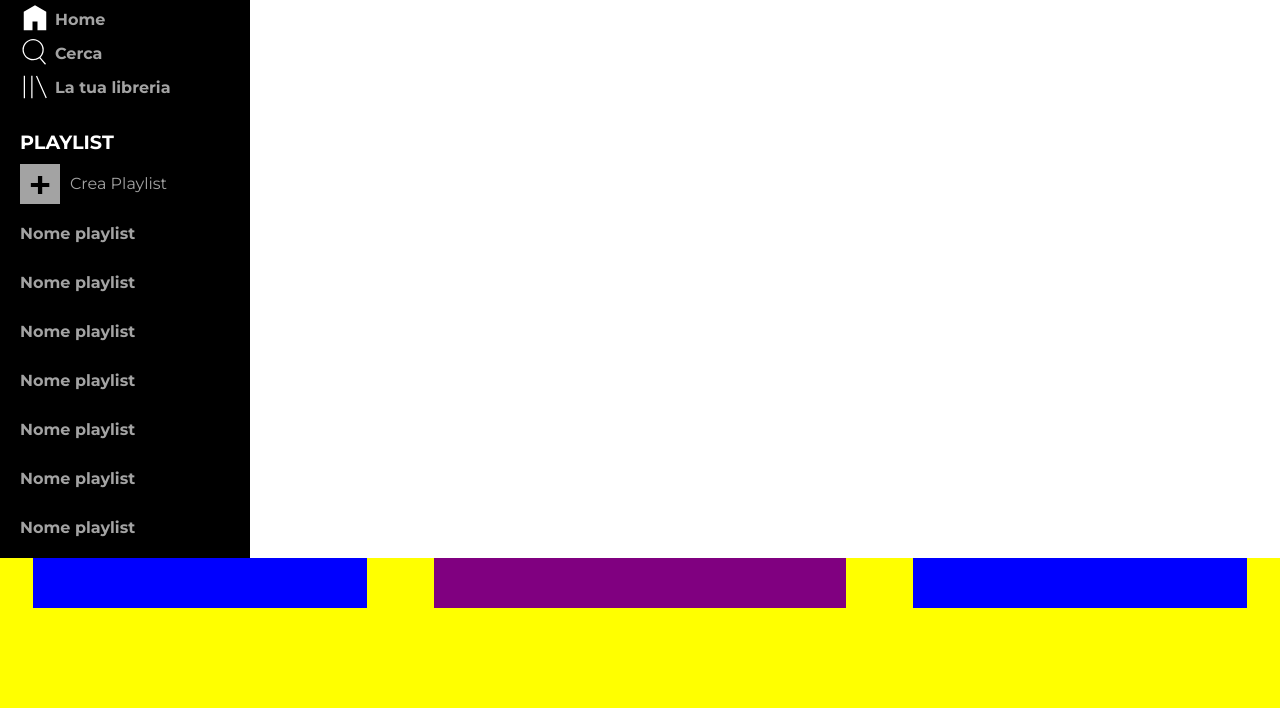
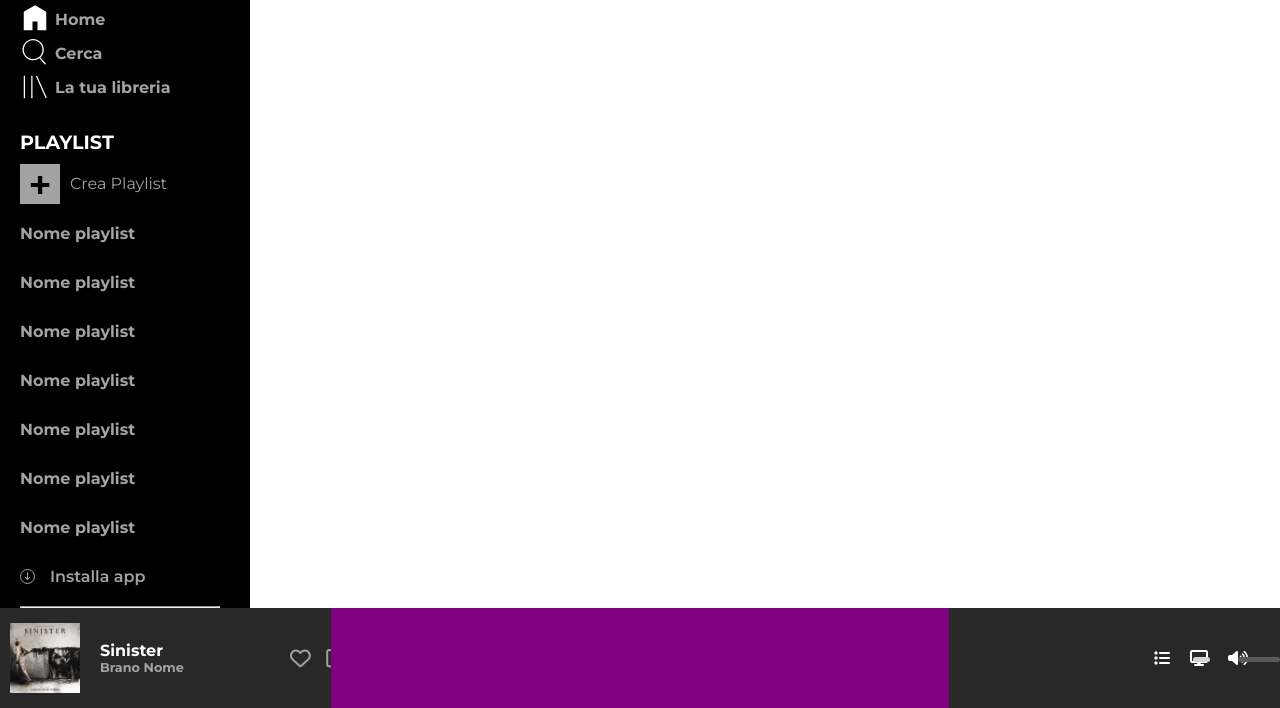
Before and after one commit to EugeniuPeruzzi/html-css-spotifyweb, a plain HTML site: page index.html in a window 1280 px wide. Shown: the part 92-800 px from the top of the page. Drawn offline with Linux system fonts and the light colour scheme.

Commit message:
footer 2/3 done

```diff
--- a/css/style.css
+++ b/css/style.css
@@ -35,7 +35,7 @@ ul, li{
 .navi-sidebar{
     position: fixed;
     z-index: 99;
-    height: calc(100% - 150px);
+    height: calc(100% - 100px);
     background-color: #000000;
     width: 250px;
 }
@@ -185,35 +185,162 @@ hr{
 /* =========== END navi side bar =========== */
 /* =========== footer navi bar =========== */
 .navi-bottombar{
-    background-color: black;
+    background-color: #282828;
     width: 100vw;
-    height: 150px;
+    height: 100px;
     position: fixed;
     bottom: 0;
     left: 0;
+    right: 0;
     z-index: 100;
 }
 
-.container-bottombar{
-    height: 200px;
-    background-color: yellow;
-}
-
 .row-bottombar{
+    height: 100%;
+    width: 100%;
     display: flex;
-    justify-content: space-around;
+    justify-content: space-between;
+    align-items: center;
 }
 
 .col-bottombar-30{
-    height: 50px;
-    width: calc(30% - 50px);
-    background-color: blue;
+    width: calc(20% - 50px);
 }
 
 .col-bottombar-40{
-    width: calc(40% - 100px);
-    height: 50px;
-    /* width: 50px; */
+    height: 100px;
+    width: calc(60% - 150px);
     background-color: purple;
 }
+/* =========== footer song side =========== */
+.col-30-content{
+    width: 350px;
+    display: flex;
+    align-items: center;
+}
+
+.left-col-30{
+    margin-left: 10px;
+}
+
+.song-img-title{
+    width: 20%;
+    display: flex;
+    justify-content: space-between;
+    align-items: center;
+}
+
+.song-img-title > img{
+    width: 100%;
+}
+
+.text-song{
+    width: calc(60% - 20px);
+    margin-left: 20px;
+    font-weight: 700;
+}
+
+#album-artist{
+    color: #fff;
+    font-size: 1rem;
+}
+
+#album-artist:hover{
+    text-decoration: underline;
+}
+
+#album-title{
+    font-size: 0.8rem;
+}
+
+.folder-heart{
+    width: 20%;
+    font-size: 1.3rem;
+    color: #A3A3A3;
+}
+
+.fa-folder{
+    margin-left: 10px;
+}
+
+.fa-heart:hover{
+    color: #fff;
+}
+.fa-folder:hover{
+    color: #fff;
+}
+
+/* =========== footer volume and view side =========== */
+.right-col-30{
+    display: flex;
+    justify-content: center;
+    margin-left: 60px;
+}
+
+.footer-icons{
+    width: 20%;
+    color: #fff;
+    display: flex;
+}
+
+.list-icons-footer{
+    margin-left: 20px;
+}
+
+/* volume css */
+.line-grey{
+    border-radius: 5px;
+    cursor: pointer;
+    margin-left: 75px;
+    position: relative;
+    top: 7px;
+    height: 5px;
+    background-color: #5A5A5A;
+    width: 30%;
+}
+
+.line-white{
+    border-radius: 5px;
+    cursor: pointer;
+    margin-left: 75px;
+    position: absolute;
+    right: 70px;
+    height: 5px;
+    background-color: #d4d2d2;
+    width: 40%;
+}
+
+.green-pointer{
+    display: none;
+    border-radius: 5px;
+    cursor: pointer;
+    position: absolute;
+    right: 70px;
+    height: 5px;
+    background-color: #ADFF2F;
+    width: 40%;
+}
+
+.pointer{
+    display: none;
+    border-radius: 50%;
+    cursor: pointer;
+    position: absolute;
+    bottom: -8px;
+    left: 40px;
+    height: 20px;
+    background-color: #fff;
+    width: 20px;
+}
+
+.line-grey:hover .pointer{
+    display: block;
+}
+.line-grey:hover .green-pointer{
+    display: block;
+}
+
+.line-grey:hover .line-white{
+    display: none;
+}
 /* =========== END footer navi bar =========== */
--- a/index.html
+++ b/index.html
@@ -72,9 +72,38 @@
         <div class="navi-bottombar">
             <div class="container-bottombar">
                 <div class="row-bottombar">
-                    <div class="col-bottombar-30"></div>
+                    <div class="col-bottombar-30">
+                        <!-- =========== footer song side =========== -->
+                        <div class="col-30-content left-col-30">
+                            <div class="song-img-title">
+                                <img src="./img/sinister.jpeg" alt="">
+                            </div>
+                            <div class="text-song">
+                                <a id="album-artist" href="#">Sinister</a> <br>
+                                <a id="album-title" href="#">Brano Nome</a>
+                            </div>
+                            <div class="folder-heart">
+                                <i class="fa-regular fa-heart"></i>
+                                <i class="fa-regular fa-folder"></i>
+                            </div>
+                        </div>
+                    </div>
                     <div class="col-bottombar-40"></div>
-                    <div class="col-bottombar-30"></div>
+                    <!-- =========== footer volume and view side =========== -->
+                    <div class="col-bottombar-30">
+                        <div class="col-30-contet right-col-30">
+                            <ul class="footer-icons">
+                                <li class="list-icons-footer"><i class="fa-solid fa-list"></i></li>
+                                <li class="list-icons-footer"><i class="fa-sharp fa-solid fa-display"></i></li>
+                                <li class="list-icons-footer"><i class="fa-sharp fa-solid fa-volume-high"></i></li>
+                            </ul>
+                            <div class="line-grey">
+                                <div class="line-white"></div>
+                                <div class="green-pointer"></div>
+                                <div class="pointer"></div>
+                            </div>
+                        </div>
+                    </div>
                 </div>
             </div>
         </div>
```
